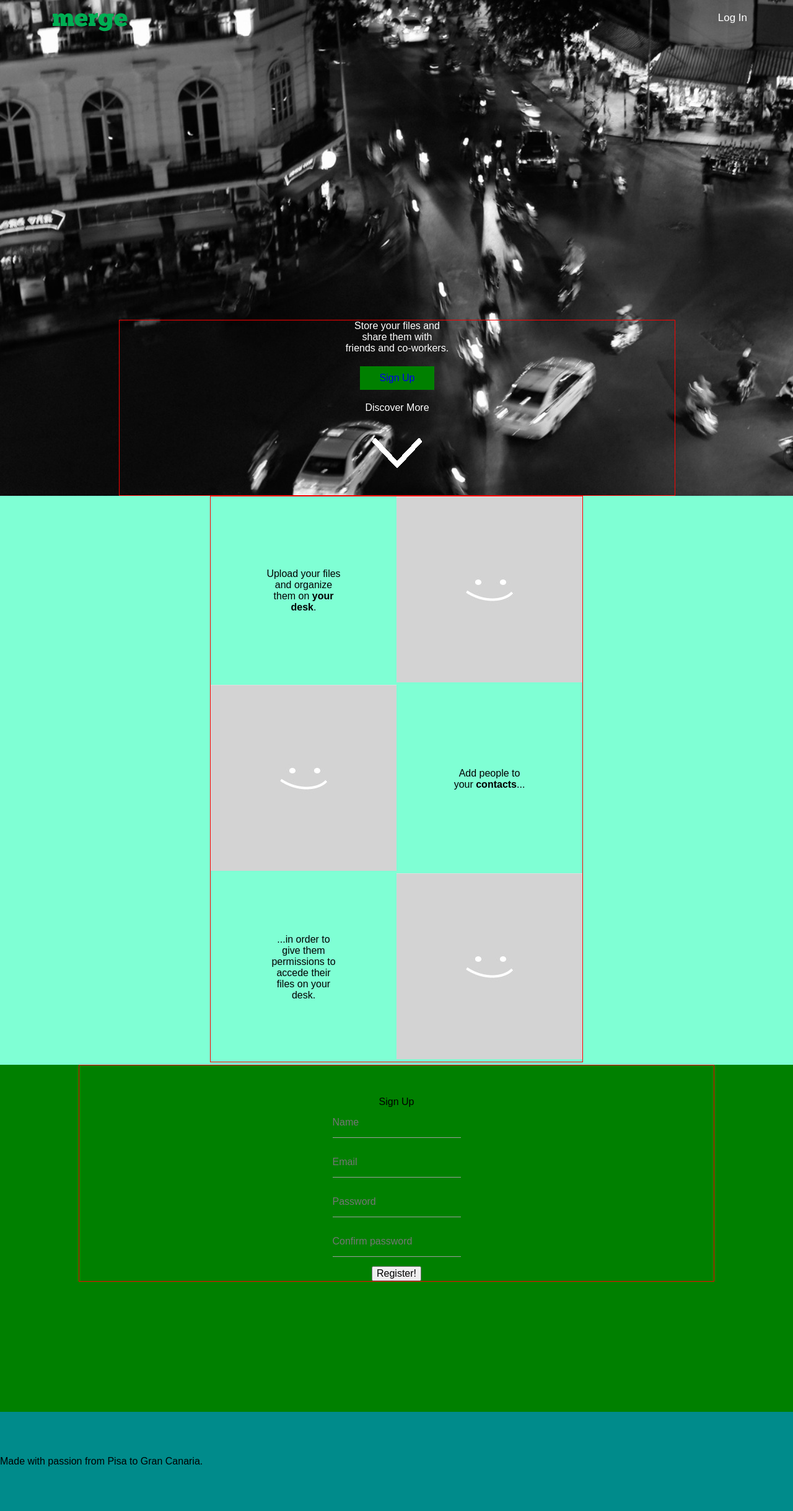
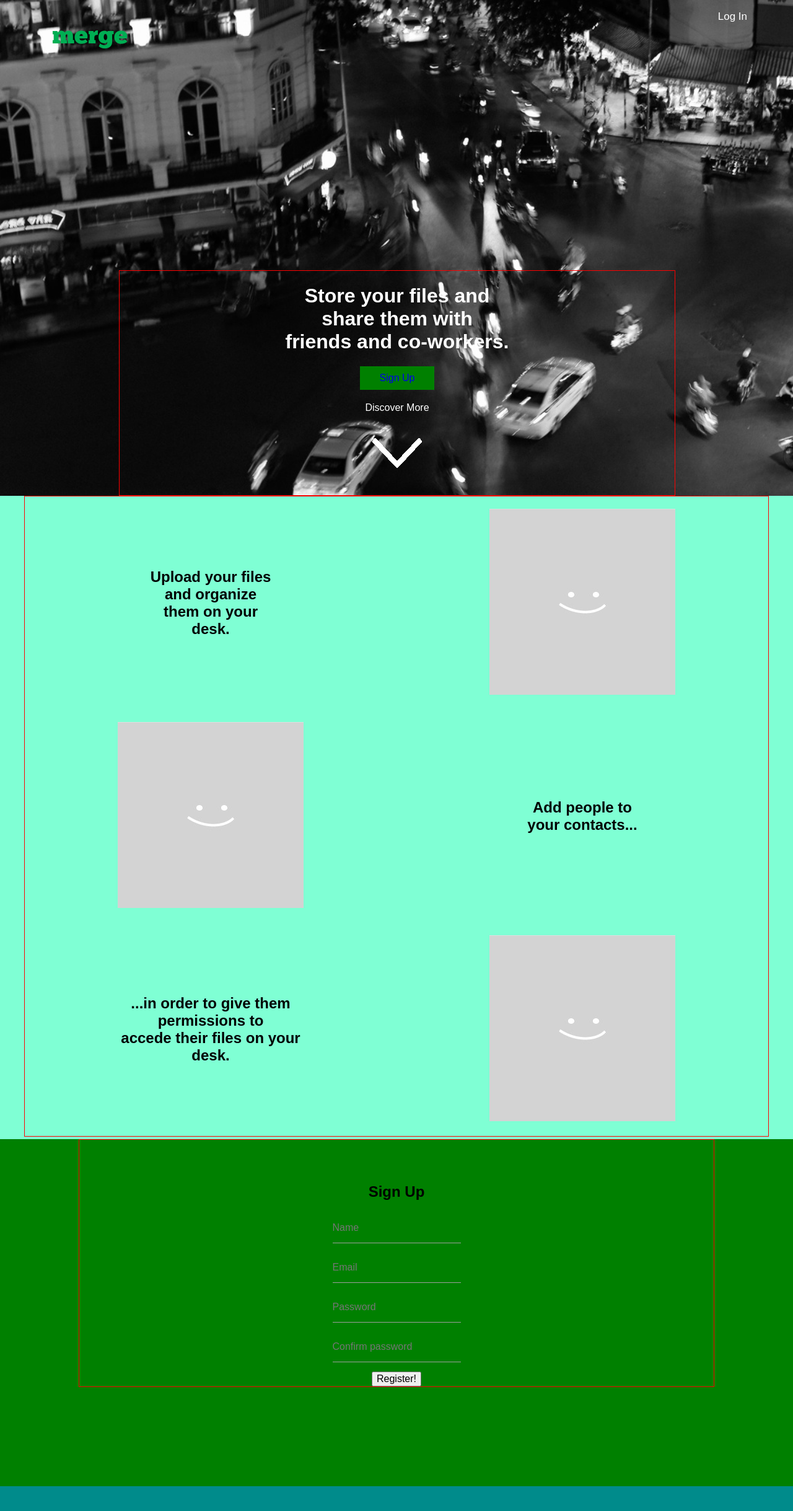
Before and after one commit to Davideb94/Merge, a PHP site: page / in a window 1280 px wide. Shown: the top 2438 px of the page at 62% size. Run offline with PHP 8.4, Linux system fonts and the light colour scheme.

Commit message:
Fixed firefox bug and added styles to table.

```diff
--- a/css/style.css
+++ b/css/style.css
@@ -4,7 +4,7 @@
 /*Custom fonts*/
 @font-face{
 	font-family: "Chunk";
-	src: url('/assets/fonts/chunk/Chunk.ttf');
+	src: url('../assets/fonts/chunk/Chunk.ttf');
 }
 
 html,
@@ -83,7 +83,7 @@
 
 #section_1{
 	height: 100%;
-    background-image:url('/assets/img/cross.jpg');
+    background-image:url('../assets/img/cross.jpg');
     background-color: pink;
     background-repeat: no-repeat;
     background-size: cover;
@@ -142,7 +142,11 @@
 	text-align: center;
 	border: 1px solid red;
 }
-
+#info_table > th,td{
+    padding:0 150px;
+    padding-top: 20px;
+    padding-bottom: 20px;
+}
 footer{
 	width: 100%;
 	height: 20%;
--- a/index.html
+++ b/index.html
@@ -13,61 +13,80 @@
 	<body>
 		<header id="header">
 			<span id="logo_container">
-				<p style="margin-top: 10%">merge</p>
+				<p>merge</p>
 			</span>
 			<span id="login_container">
-				<p style="margin-top: 40%;">Log In</p>
+				<p>Log In</p>
 			</span>
 		</header>
 		<section id="section_1">
 			<div id="container_1">
-					Store your files and<br>share them with<br>friends and co-workers.
+				<h1>
+                Store your files and<br>share them with<br>friends and co-workers.
+                </h1>
 					<a id="sign_up" href="#section_3">Sign Up</a>
 					<a id="discover" href="#section_2">
 						Discover More<br>
-						<img src="/assets/img/down_arrow.png" alt="Down Arrow">
+						<img src="../assets/img/down_arrow.png" alt="Down Arrow">
 					</a>
 			</div>
 		</section>
 		<section id="section_2">
-			<span id="container_2">
-				<table>
+			<div id="container_2">
+				<table id="info_table">
+                    <colgroup>
+                    <col id="left_elem" >
+                    <col  id="right_elem">
+                    </colgroup>
 					<tr>
-						<td class="left_elem">Upload your files<br>and organize<br>them on <b>your<br>desk</b>.</td>
-						<td class="right_elem">
-							<img src="/assets/img/missing_img.jpg" alt="Missing Img">
+						<td class="text_elem" colspan = "2" >
+                            <h2>
+                                Upload your files<br>and organize<br>them on <b>your<br>desk</b>.
+                            </h2>
+                        </td>
+						<td class="img_elem">
+							<img src="./assets/img/missing_img.jpg" alt="Missing Img">
 						</td>
 					</tr>
 					<tr>
-						<td class="left_elem">
-							<img src="/assets/img/missing_img.jpg" alt="Missing Img">
+						<td class="img_elem" >
+							<img src="./assets/img/missing_img.jpg" alt="Missing Img">
 						</td>
-						<td class="right_elem">Add people to<br>your <b>contacts</b>...</td>
+						<td class="text_elem" colspan = "2">
+                            <h2>
+                                Add people to<br>your <b>contacts</b>...</td>
+                            </h2>
 					</tr>
 					<tr>
-						<td class="left_elem">...in order to<br>give them<br>permissions to<br>accede their<br>files on your<br>desk.</td>
-						<td class="right_elem">
-							<img src="/assets/img/missing_img.jpg" alt="Missing Img">
+						<td class="text_elem" colspan = "2">
+                            <h2>
+                                ...in order to give them<br> permissions to<br>accede their files on your<br>desk.
+                            </h2>
+                        </td>
+						<td class="img_elem">
+							<img src="./assets/img/missing_img.jpg" alt="Missing Img">
 						</td>
 					</tr>
 				</table>
-			</span>
+			</div>
 		</section>
 		<section id="section_3">
 			<span id="container_3">
-				Sign Up
-				<form action="http://signup.php" method="POST">
+				<h2>
+                    Sign Up
+                </h2>
+				<form action="elaborate/signup.php" method="POST">
 					<div class="input-field">
 						<input class="validate" id="username" type="text" placeholder="Name">
 					</div>
 					<div class="input-field">
-						<input class="validate" id="email" type="email" placeholder="Email">
+						<input class="validate" name="email" type="email" placeholder="Email">
 					</div>
 					<div class="input-field">
 						<input class="validate" id="pass" type="password" placeholder="Password">
 					</div>
 					<div class="input-field">
-						<input class="validate" id="confirm_pass" type="password" placeholder="Confirm password">
+						<input class="validate" name="confirm_pass" type="password" placeholder="Confirm password">
 					</div>
 
 					<button type="submit" id="submit">Register!</button>
--- a/js/app.js
+++ b/js/app.js
@@ -11,7 +11,7 @@
 
 			var section_2 = document.getElementById('section_2');
 			var offset = section_2.offsetTop - 60;
-			var y = document.body.scrollTop;
+			var y = document.documentElement.scrollTop || document.body.scrollTop;
 			console.log(y);
 
 			if(y>=offset){
```
